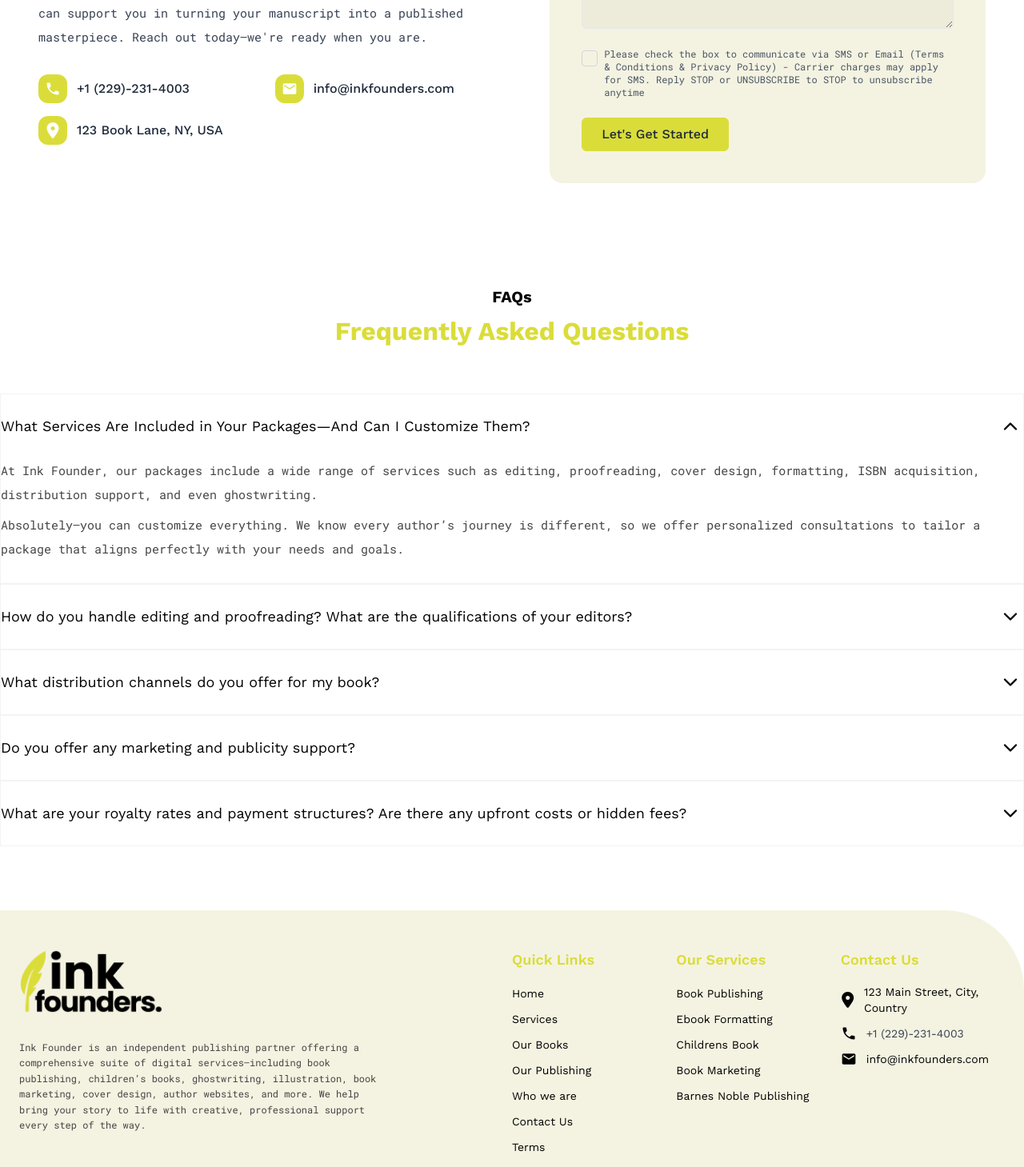
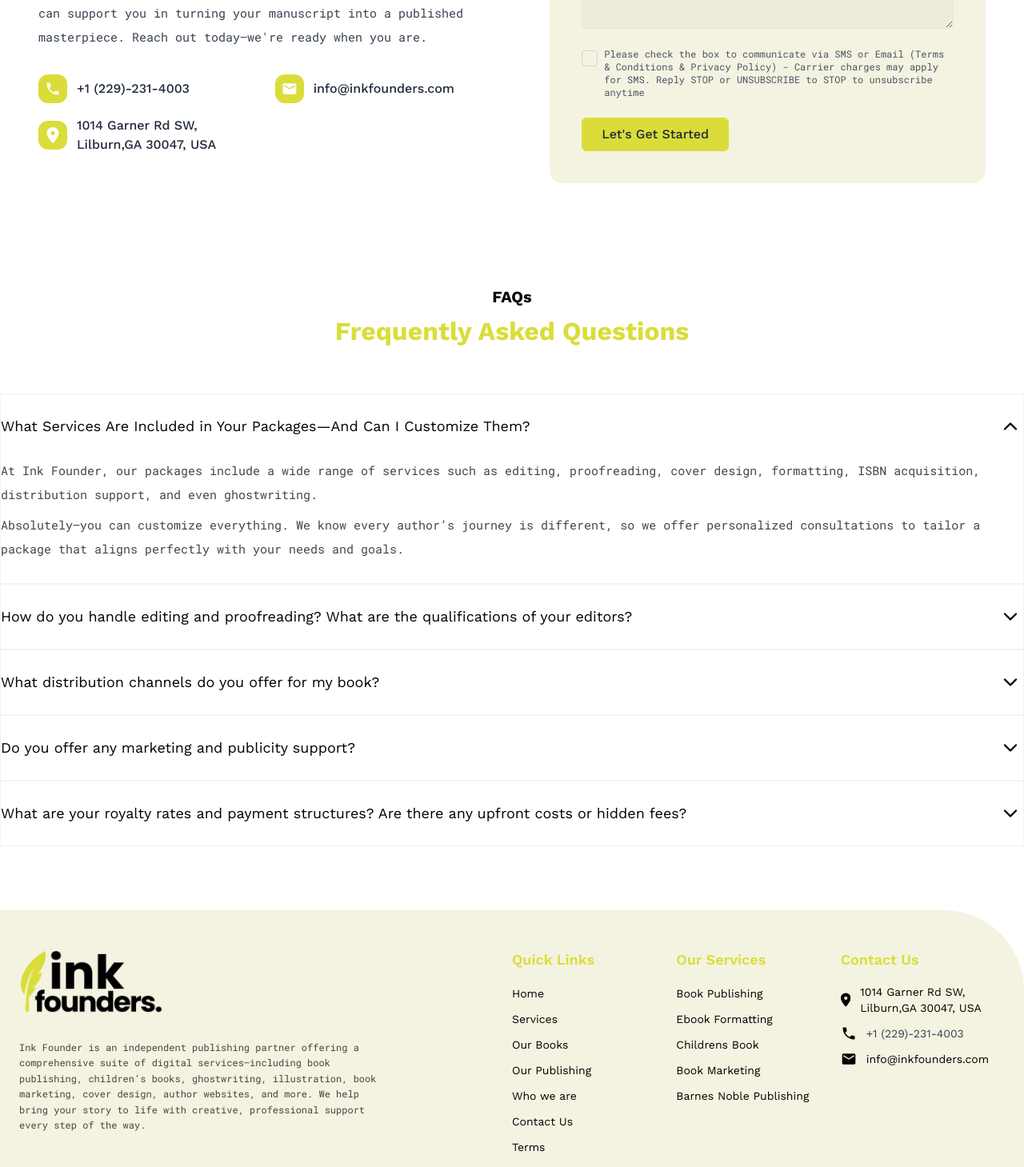
Before and after one commit to BemBexLab/inkfounders, a Next.js app: page / in a window 1280 px wide. Shown: the part 7765-9224 px from the top of the page at 80% size. Built offline with nearby package versions, Linux system fonts and the light colour scheme.

Commit message:
updating location data

```diff
--- a/src/app/Home/GetInTouch.tsx
+++ b/src/app/Home/GetInTouch.tsx
@@ -90,7 +90,7 @@ export default function GetInTouch() {
                 <FaLocationDot size={20} />
               </div>
               <span className="text-base text-gray-800 font-medium font-mono">
-                123 Book Lane, NY, USA
+                1014 Garner Rd SW, Lilburn,GA 30047, USA
               </span>
             </div>
           </div>
--- a/src/components/Footer.tsx
+++ b/src/components/Footer.tsx
@@ -81,7 +81,7 @@ export default function Footer() {
             <li className="flex items-center justify-center md:justify-center lg:justify-start gap-3">
               <FaLocationDot className="w-5 h-5 text-black" />
               <span className="text-sm text-black">
-                123 Main Street, City, Country
+                1014 Garner Rd SW, Lilburn,GA 30047, USA
               </span>
             </li>
             <li className="flex items-center justify-center md:justify-center lg:justify-start gap-3">
```
